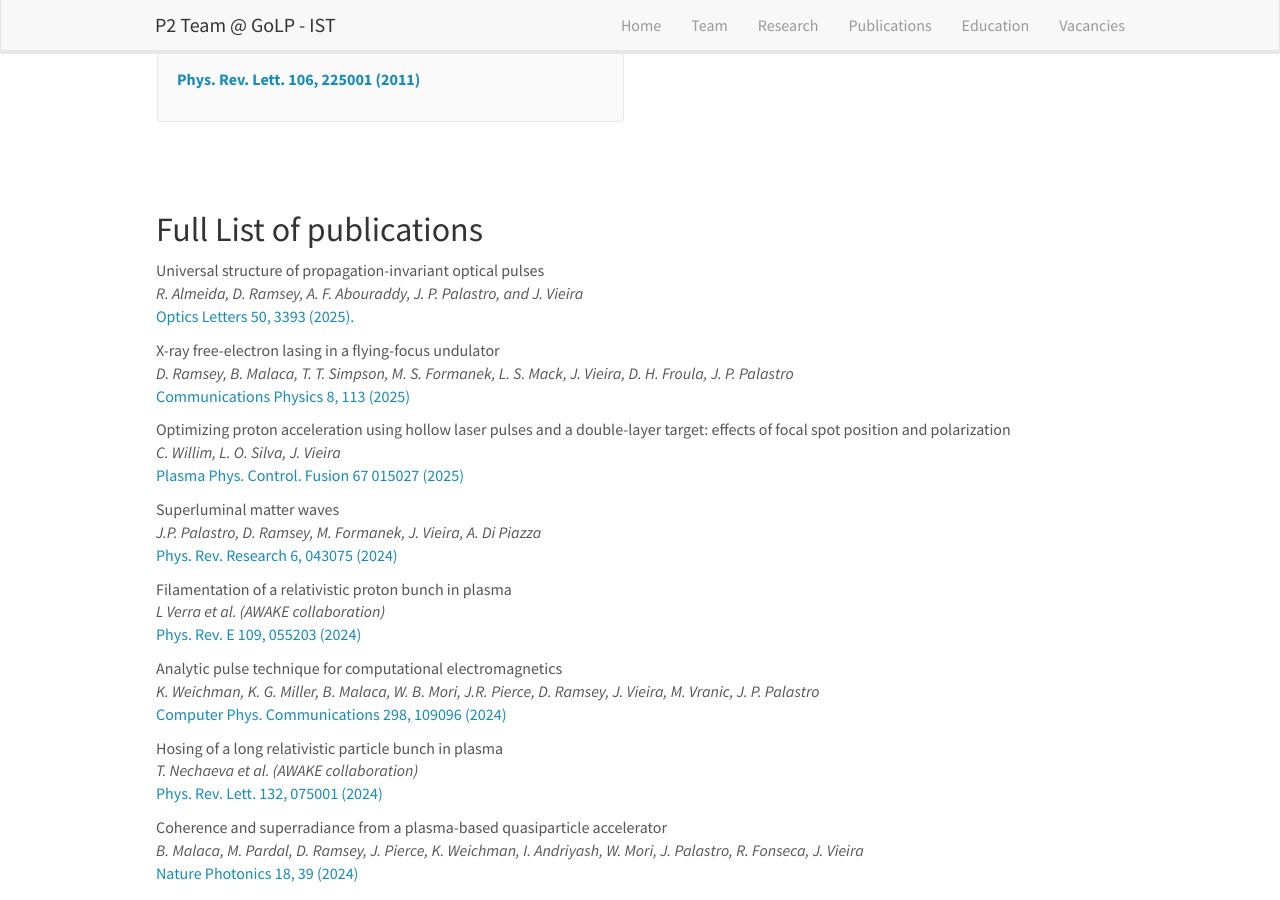
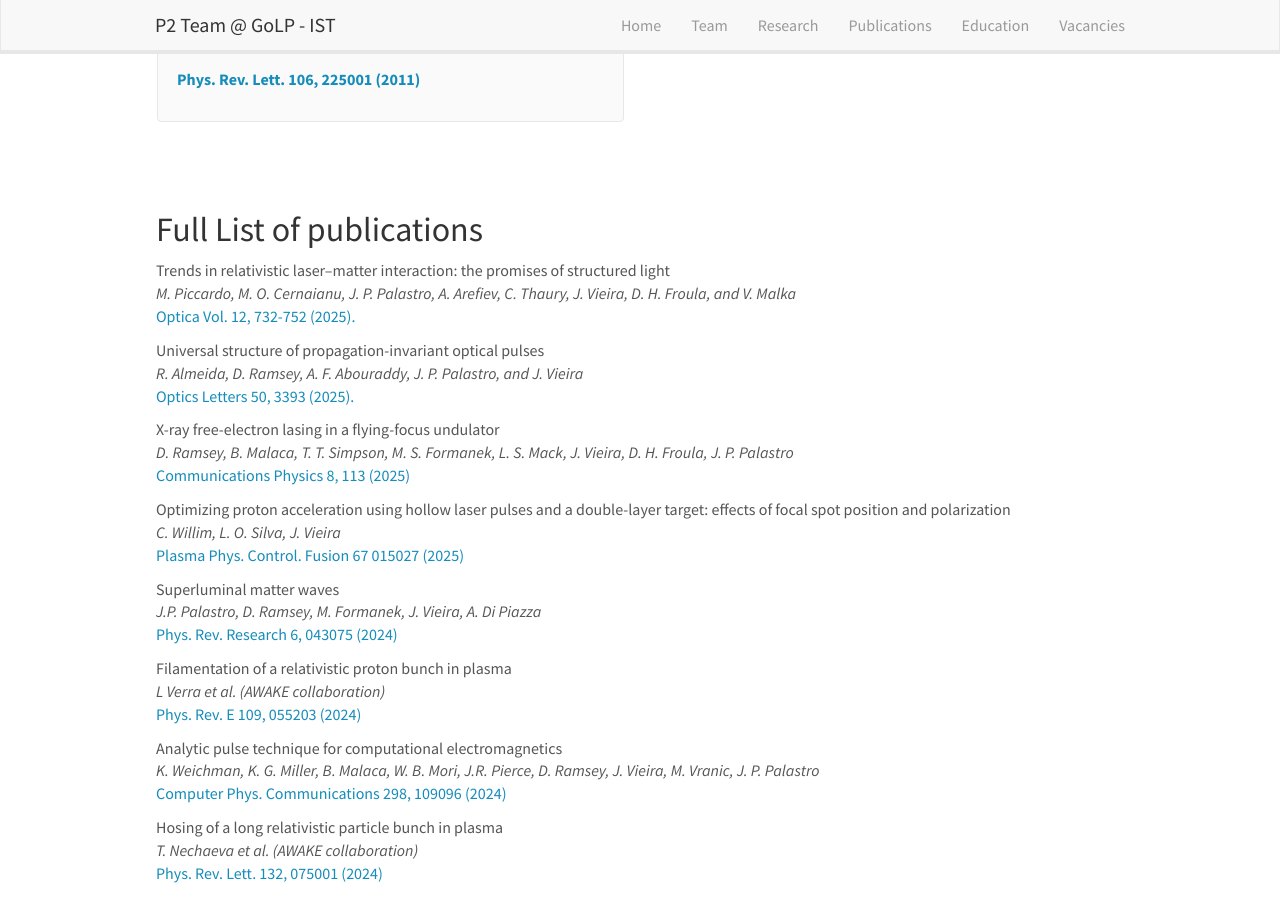
Before and after one commit to p2team/p2team.github.io, a Jekyll site: the page built from _pages/publications.md, in a window 1280 px wide and 900 px high, scrolled down 2299 px. Built offline with Jekyll 4.4.1, drawn with Linux system fonts in a browser that asks for light colours; nearby versions of some CDN libraries.

Commit message:
review optica paper

```diff
--- a/_data/publist.yml
+++ b/_data/publist.yml
@@ -1,3 +1,12 @@
+- title: "Trends in relativistic laser–matter interaction: the promises of structured light"
+  image:
+  description:
+  authors: M. Piccardo, M. O. Cernaianu, J. P. Palastro, A. Arefiev, C. Thaury, J. Vieira, D. H. Froula, and V. Malka
+  link:
+    url: https://doi.org/10.1364/OPTICA.558754
+    display: "Optica Vol. 12, 732-752 (2025)."
+  highlight: 0
+
 - title: "Universal structure of propagation-invariant optical pulses"
   image:
   description:
```
Also changed, not shown: _data/news.yml (+7 -0 lines), images/newspic/Optica-review-2025.jpg (added).
